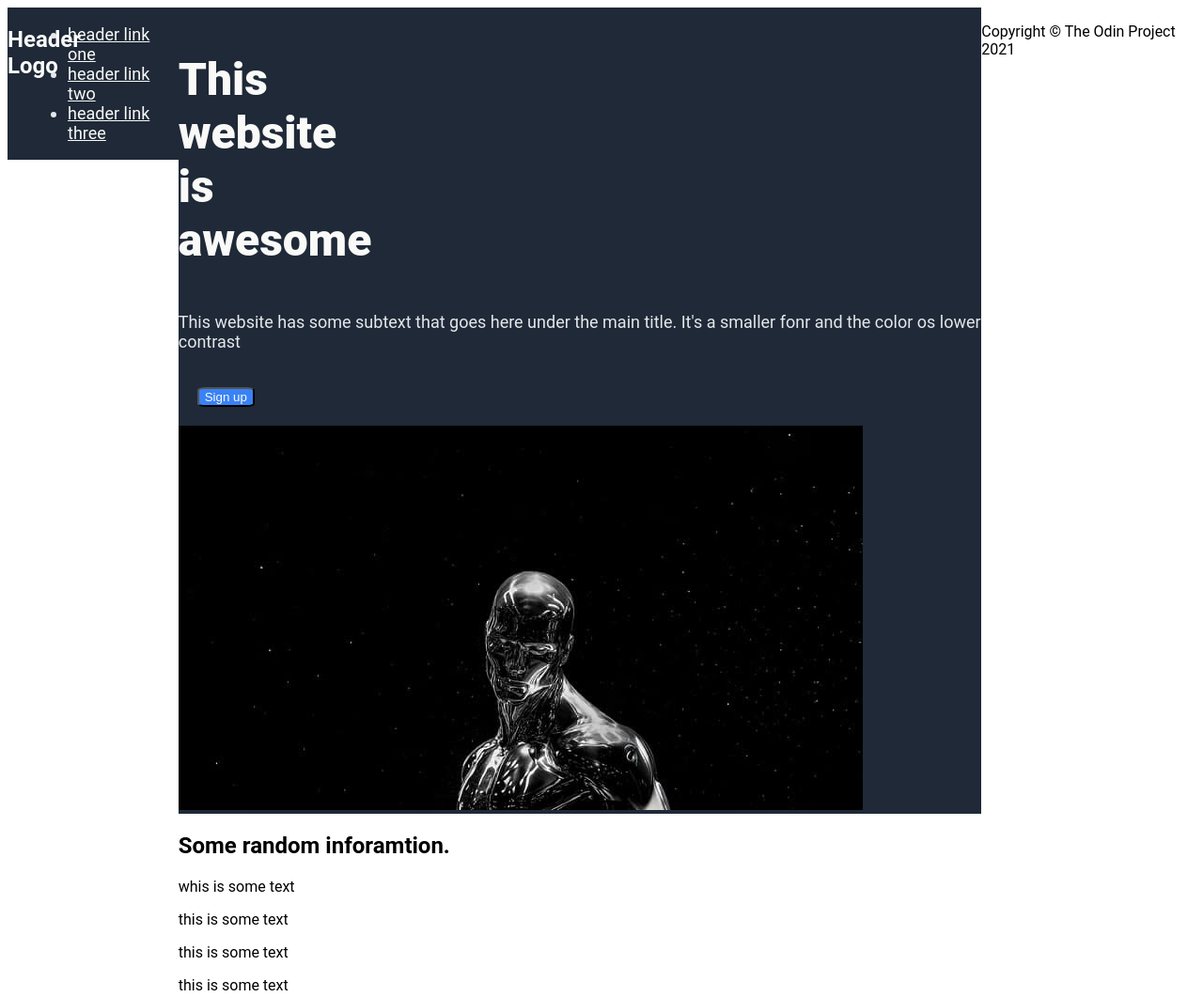
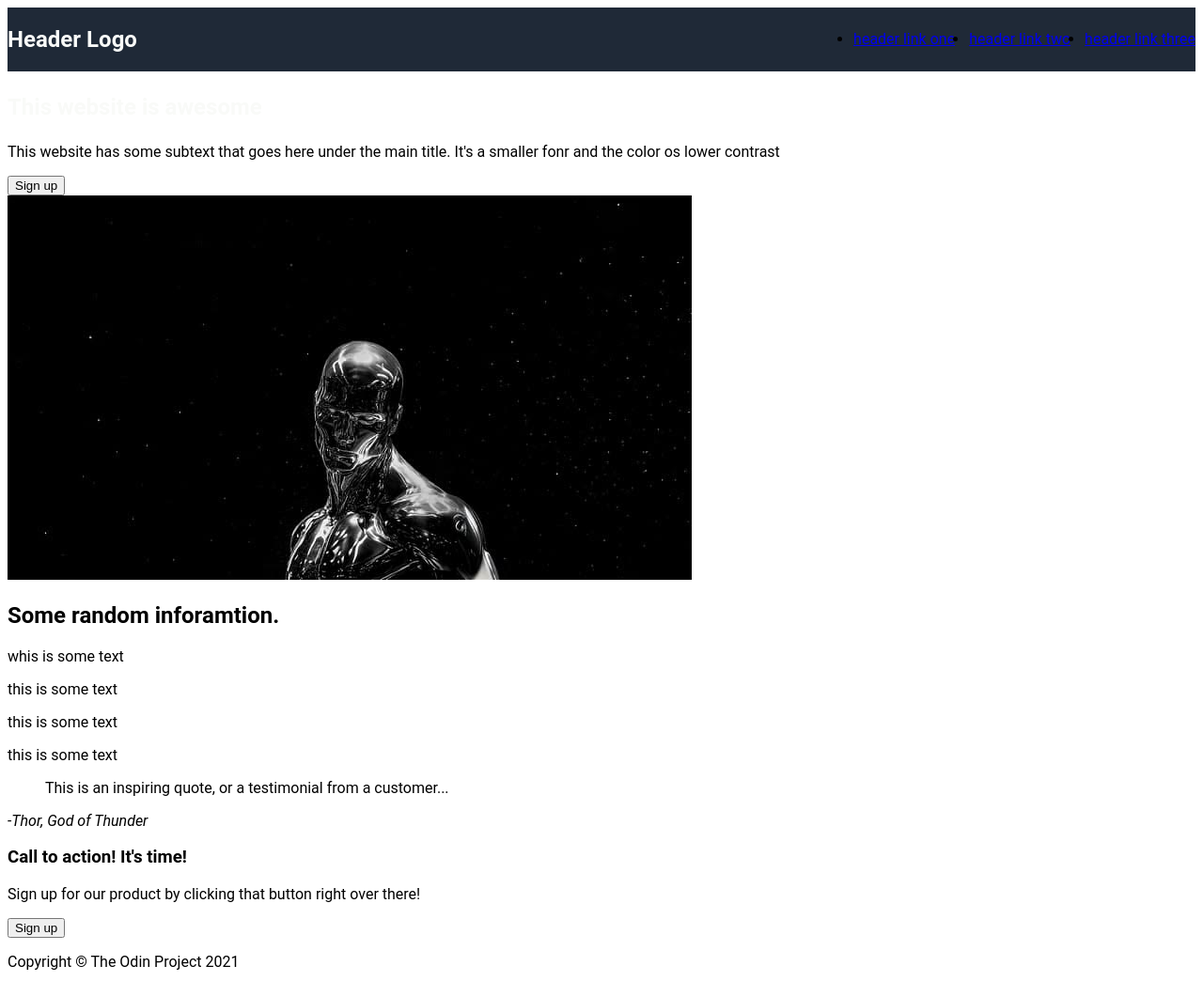
Before and after one commit to Dmitrysd208111/landing, a plain HTML site: page index.html in a window 1280 px wide. Shown: the top 1061 px of the page at 94% size. Drawn offline with Linux system fonts and the light colour scheme.

Commit message:
rework csss

```diff
--- a/style.css
+++ b/style.css
@@ -1,63 +1,23 @@
-body{
+body {
     font-family: Roboto;
-    display: flex;
 }
 
-.section-header{
+.section-header {
     background-color: #1f2937 ;
     display: flex;
     flex-direction: row;
+    justify-content: space-between;
+    align-items: center;
 }
 
-a:link{
-    color: #F9FAF8;
-}
-
-a:visited{
-    color: #F9FAF8;
-}
-
-a:hover{
-    color: gray;
-}
-
-a:active{
-    color: white;
-}
-
-nav {
+ul {
     display: flex;
     flex-direction: row;
-    justify-content: end;
-}
-
-.hero{
-    background-color: #1f2937 ;
-    display: flex;
-    flex-direction: row;
-}
-
-.hero-content h1{
-    color:#f9faf8;
-    font-size: 48px;
-    font-weight: 900  ;
-}
-
-.hero-content p, nav{
-    font-size: 18px;
-    color: #E5E7EB;
+    gap: 15px;
 }
 
 h1{
-    width: 24px;
+    font-size: 24px;
     color: #F9FAF8;
-    display: flex;
     justify-content: start;
 }
-
-.hero-content button {
-    background-color: #3882f6;
-    border-radius: 15%;
-    color:#f9faf8 ;
-    margin: 20px;
-}
```
